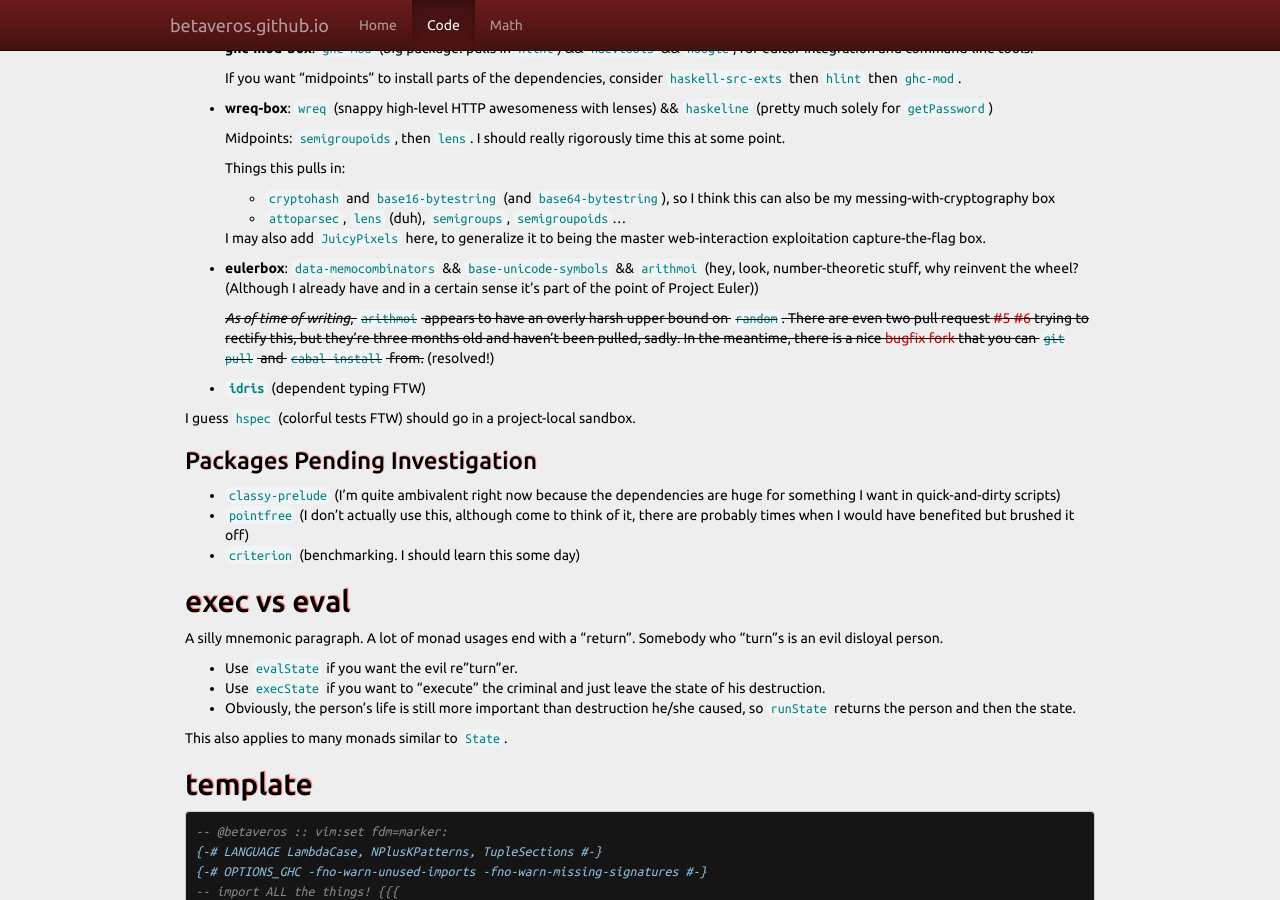
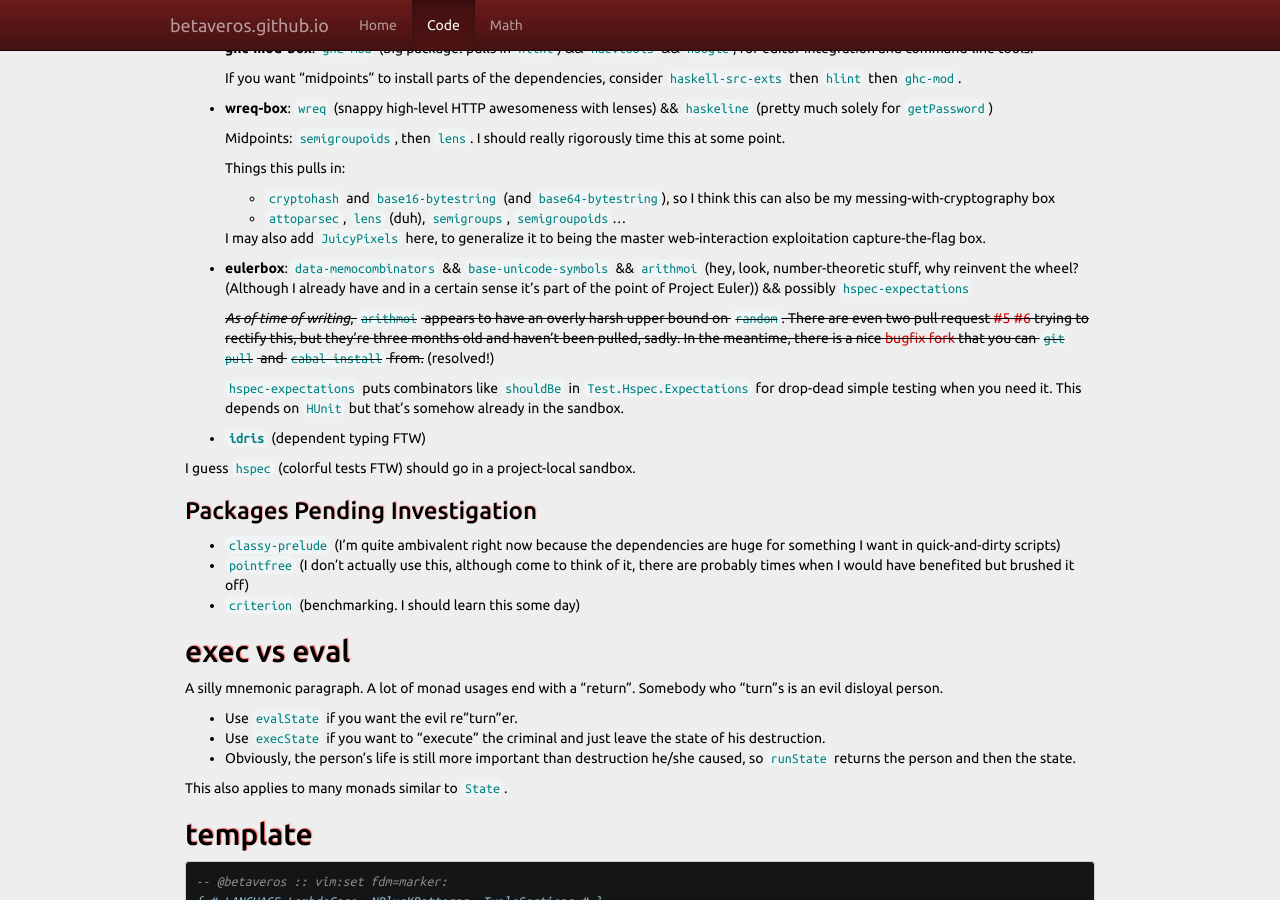
Before and after one commit to betaveros/betaveros.github.io, a Jekyll site: the page built from _posts/2014-12-11-hs-stash.markdown, in a window 1280 px wide and 900 px high, scrolled down 3164 px. Built offline with Jekyll 4.4.1, drawn with Linux system fonts in a browser that asks for light colours.

Commit message:
Haskell stash: hspec-expectations

```diff
--- a/_posts/2014-12-11-hs-stash.markdown
+++ b/_posts/2014-12-11-hs-stash.markdown
@@ -179,9 +179,11 @@ Useful commands:
 
   I may also add `JuicyPixels` here, to generalize it to being the master web-interaction exploitation capture-the-flag box.
 
-- **eulerbox**: `data-memocombinators` && `base-unicode-symbols` && `arithmoi` (hey, look, number-theoretic stuff, why reinvent the wheel? (Although I already have and in a certain sense it's part of the point of Project Euler))
+- **eulerbox**: `data-memocombinators` && `base-unicode-symbols` && `arithmoi` (hey, look, number-theoretic stuff, why reinvent the wheel? (Although I already have and in a certain sense it's part of the point of Project Euler)) && possibly `hspec-expectations`
 
   <del>*As of time of writing*, `arithmoi` appears to have an overly harsh upper bound on `random`. There are even two pull request [#5](https://bitbucket.org/dafis/arithmoi/pull-request/5/bump-random-upper-version-bounds/diff) [#6](https://bitbucket.org/dafis/arithmoi/pull-request/6/allow-random-11/diff) trying to rectify this, but they're three months old and haven't been pulled, sadly. In the meantime, there is a nice [bugfix fork](https://github.com/mietek/arithmoi) that you can `git pull` and `cabal install` from.</del> (resolved!)
+
+  `hspec-expectations` puts combinators like `shouldBe` in `Test.Hspec.Expectations` for drop-dead simple testing when you need it. This depends on `HUnit` but that's somehow already in the sandbox.
 - **`idris`** (dependent typing FTW)
 
 I guess `hspec` (colorful tests FTW) should go in a project-local sandbox.
```
